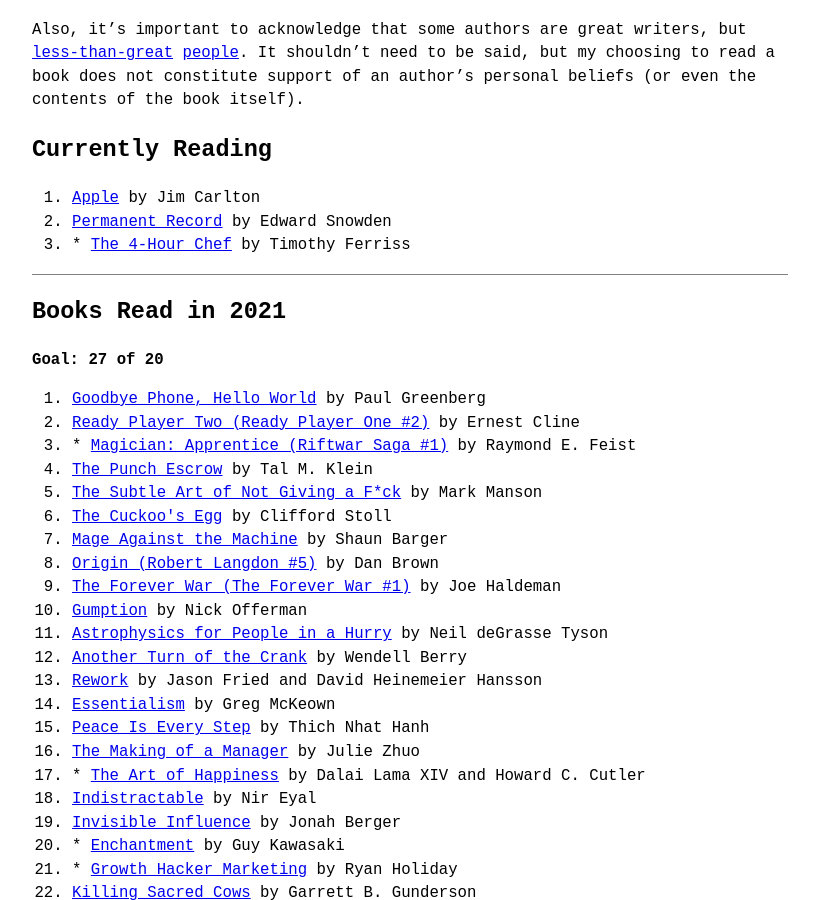
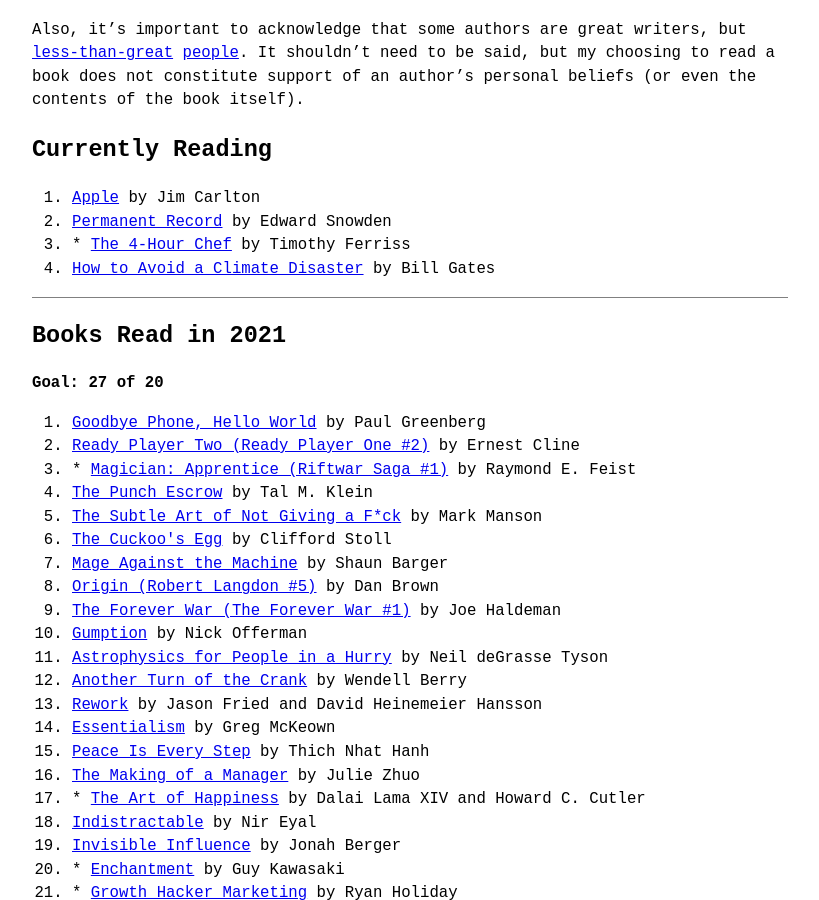
Before and after one commit to zachflower/flower.codes, a Jekyll site: the page built from library.md, in a window 1280 px wide and 900 px high, scrolled down 509 px. Shown: the whole window, without its empty margins (230-1049 px from the left). Built offline with Jekyll 4.4.1, drawn with Linux system fonts in a browser that asks for light colours; Markdown is read by kramdown in place of the engine named in the settings.

Commit message:
started "how to avoid a climate disaster"

```diff
--- a/_data/library.yml
+++ b/_data/library.yml
@@ -387,3 +387,8 @@ entries:
     isbn: "0547884591"
     started: 2021-04-27
     read: true
+
+  - title: How to Avoid a Climate Disaster
+    author: Bill Gates
+    isbn: "0385546130"
+    started: 2021-04-30
```
